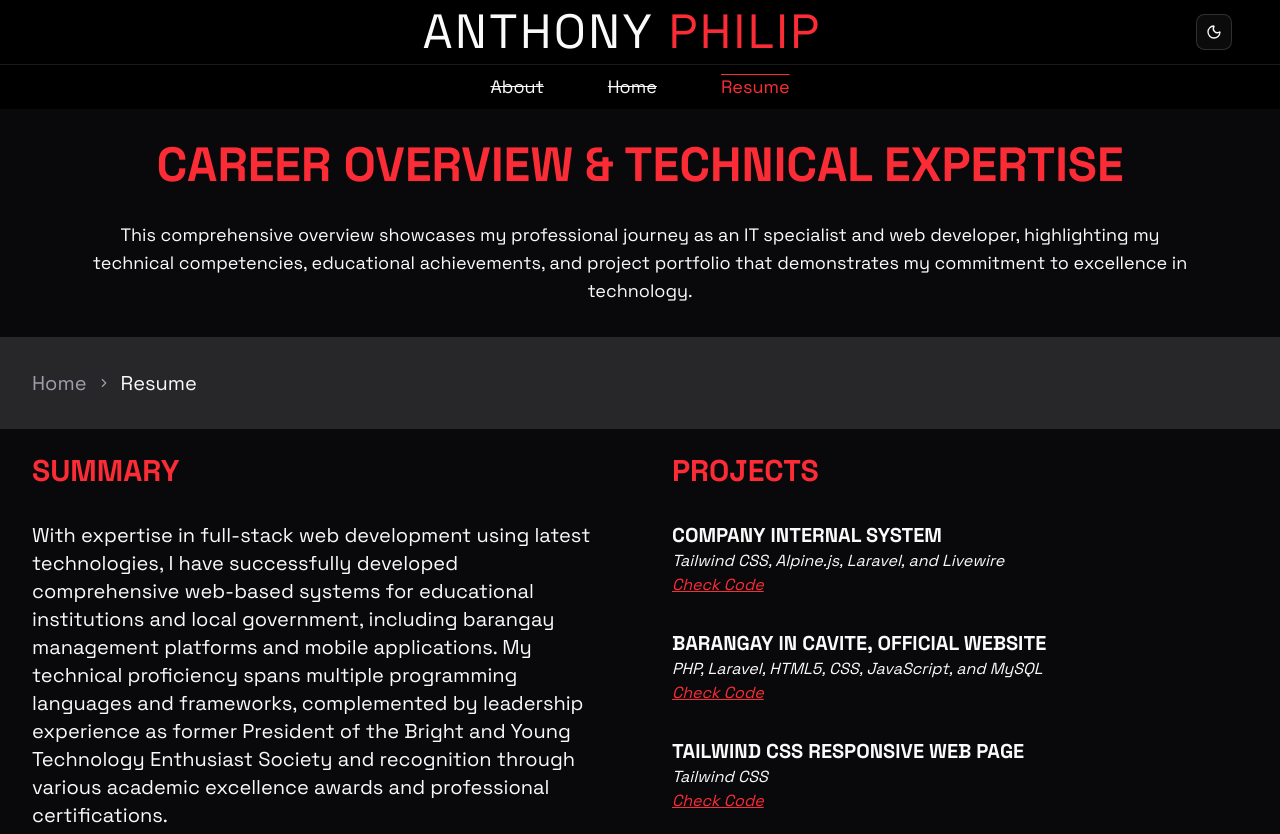
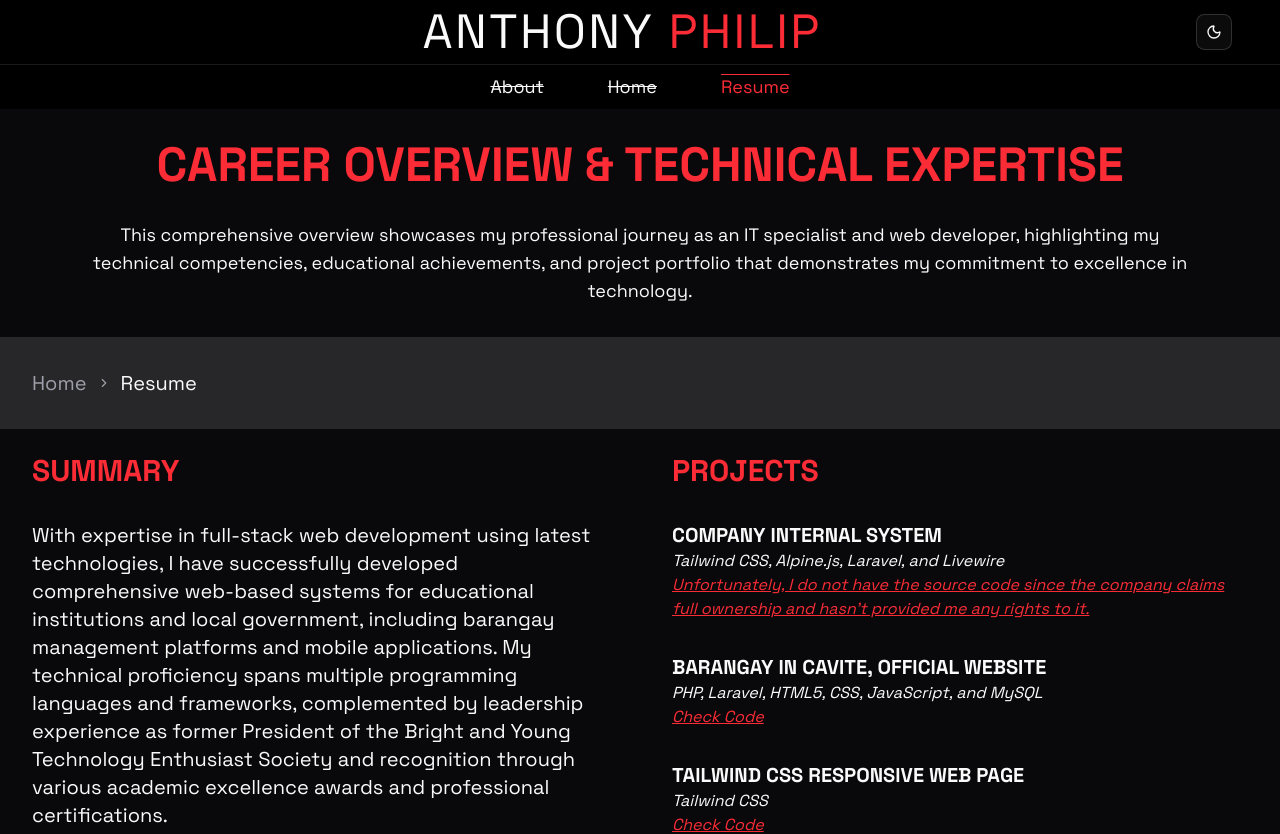
Before and after one commit to SpiderFunction/aboutap, a Next.js app: page /resume in a window 1280 px wide. Shown: the top 834 px of the page. Built offline with nearby package versions, Linux system fonts and the light colour scheme.

Commit message:
Text changed

```diff
--- a/app/resume/page.tsx
+++ b/app/resume/page.tsx
@@ -123,7 +123,7 @@ const page = () => {
               <div>
                 <h2 className='font-bold uppercase text-xl'>Company Internal System</h2>
                 <p className='italic'>Tailwind CSS, Alpine.js, Laravel, and Livewire</p>
-                <Link className='text-primary underline italic hover:text-primary/90 hover:animate-pulse hover:font-bold' href={'https://github.com/AnthonyPhilipDP/internal-system'} target="_blank" rel="noopener noreferrer">Check Code</Link>
+                <span className='text-primary underline italic hover:text-primary/90 hover:font-bold'>Unfortunately, I do not have the source code since the company claims full ownership and hasn&apos;t provided me any rights to it.</span>
               </div>
               <div>
                 <h2 className='font-bold uppercase text-xl'>Barangay in Cavite, Official Website</h2>
```
